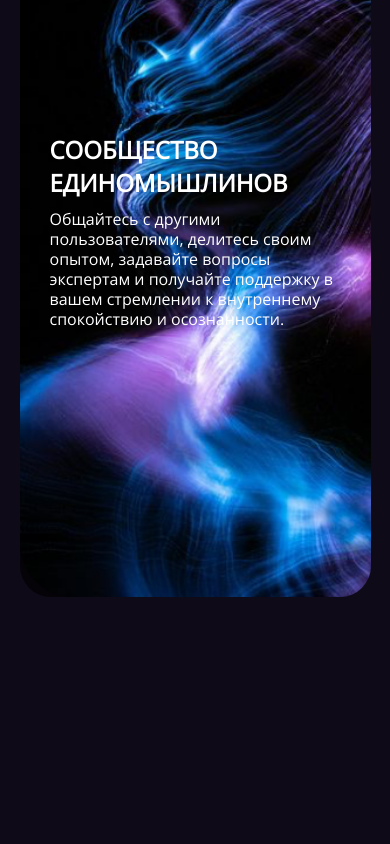
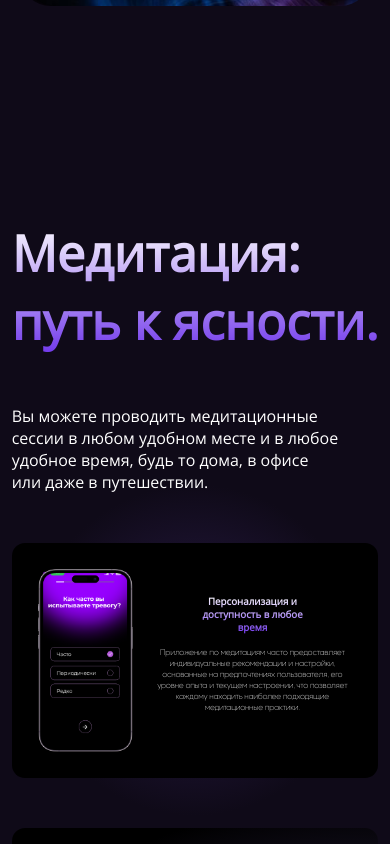
Before and after one commit to wingrove210/Ou_Loomin_Web, a React (Create React App) app: page / in a window 390 px wide. Shown: the part 2200-3044 px from the top of the page. Built offline with nearby package versions, Linux system fonts and the light colour scheme.

Commit message:
modified:   src/css/Section4.css 	modified:   src/css/ThirdSection.css

```diff
--- a/src/css/Section4.css
+++ b/src/css/Section4.css
@@ -1,16 +1,11 @@
 :root{
     --size: calc(1vw + 1vw);
-}
-html{
-    overflow-x:hidden;
-    background-color: #0F0A18;
-    width: 100vw;
 }
 
 .meditation-way{
     position: relative;
     color: white;
-    margin-top: 60vh;
+    margin-top: 20vh;
     padding-right: 10vw;
     padding-left: 10vw;
     width: 100vw;
@@ -176,7 +171,7 @@ html{
     .meditation-way{
         position: relative;
         color: white;
-        margin-top: 250vh;
+        margin-top: 1300px;
         padding-right: 3vw;
         padding-left: 3vw;
     }
@@ -219,3 +214,12 @@ html{
         font-size: calc(var(--size)*1.6);
     }
 }
+@media screen and (max-width:400px){
+    .meditation-way{
+        position: relative;
+        color: white;
+        margin-top: 1100px;
+        padding-right: 3vw;
+        padding-left: 3vw;
+    }
+}
--- a/src/css/ThirdSection.css
+++ b/src/css/ThirdSection.css
@@ -5,7 +5,7 @@ html{
     width: 100vw;
     height: 100vh;
     position: relative;
-    margin-top: 60vh;
+    margin-top: 20vh;
     color: white;
     padding-right: 15vw;
     padding-left: 15vw;
@@ -182,7 +182,7 @@ html{
       order: 3;
       padding-right: 30px;
       padding-left: 30px;
-      height: 100vh;
+      height: 70vh;
       padding-top: 350px;
     }
     .phone-card-content, .card-content{
@@ -194,6 +194,6 @@ html{
         padding-left: 20px;
     }
     .ion-girl-header{
-        margin-top: 30px;
+        margin-top: -100px;
     }
 }
```
